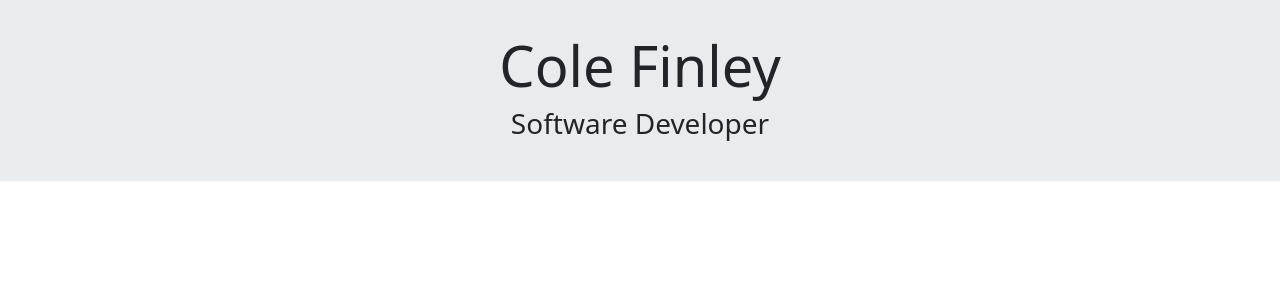
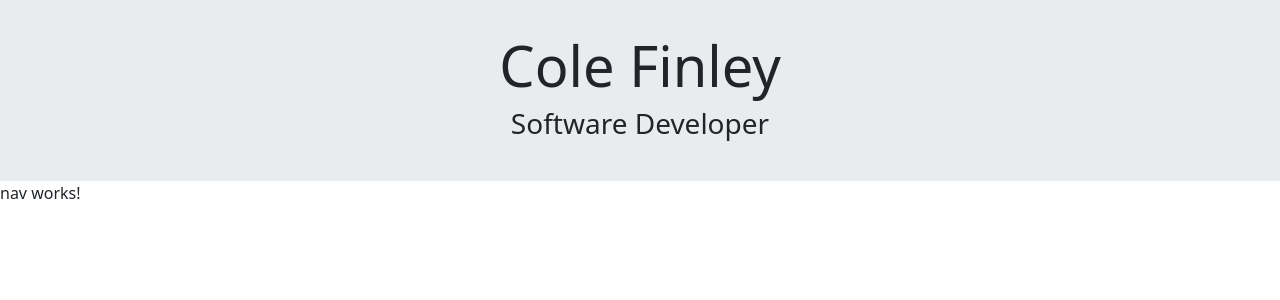
Before and after one commit to finleyc24/ColeFinleyPortfolioWebsite, an Angular app: page / in a window 1280 px wide. Shown: the top 300 px of the page. Built offline with nearby package versions, Linux system fonts and the light colour scheme.

Commit message:
added nav component to webpage

```diff
--- a/src/app/app.component.html
+++ b/src/app/app.component.html
@@ -1 +1,2 @@
 <app-header></app-header>
+<app-nav></app-nav>
```
